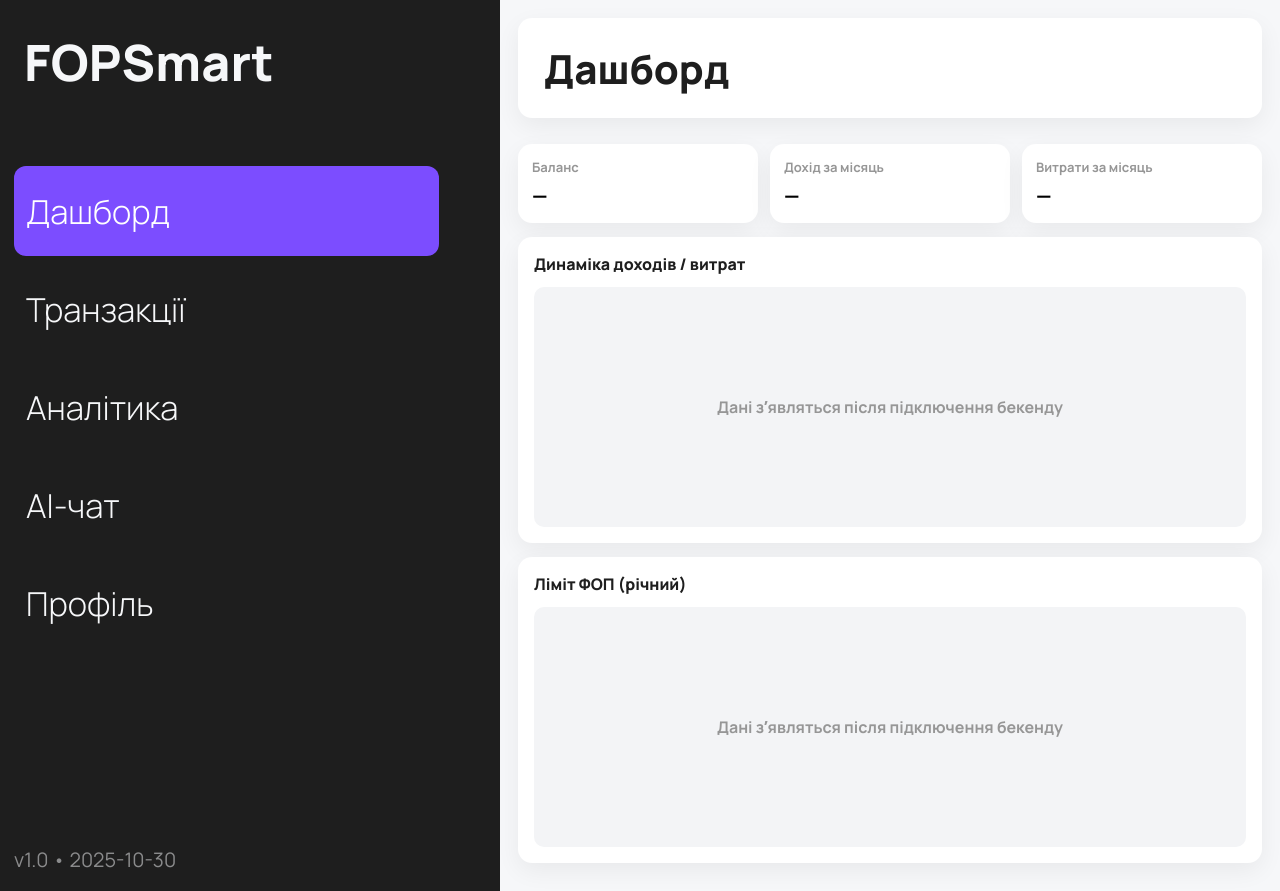
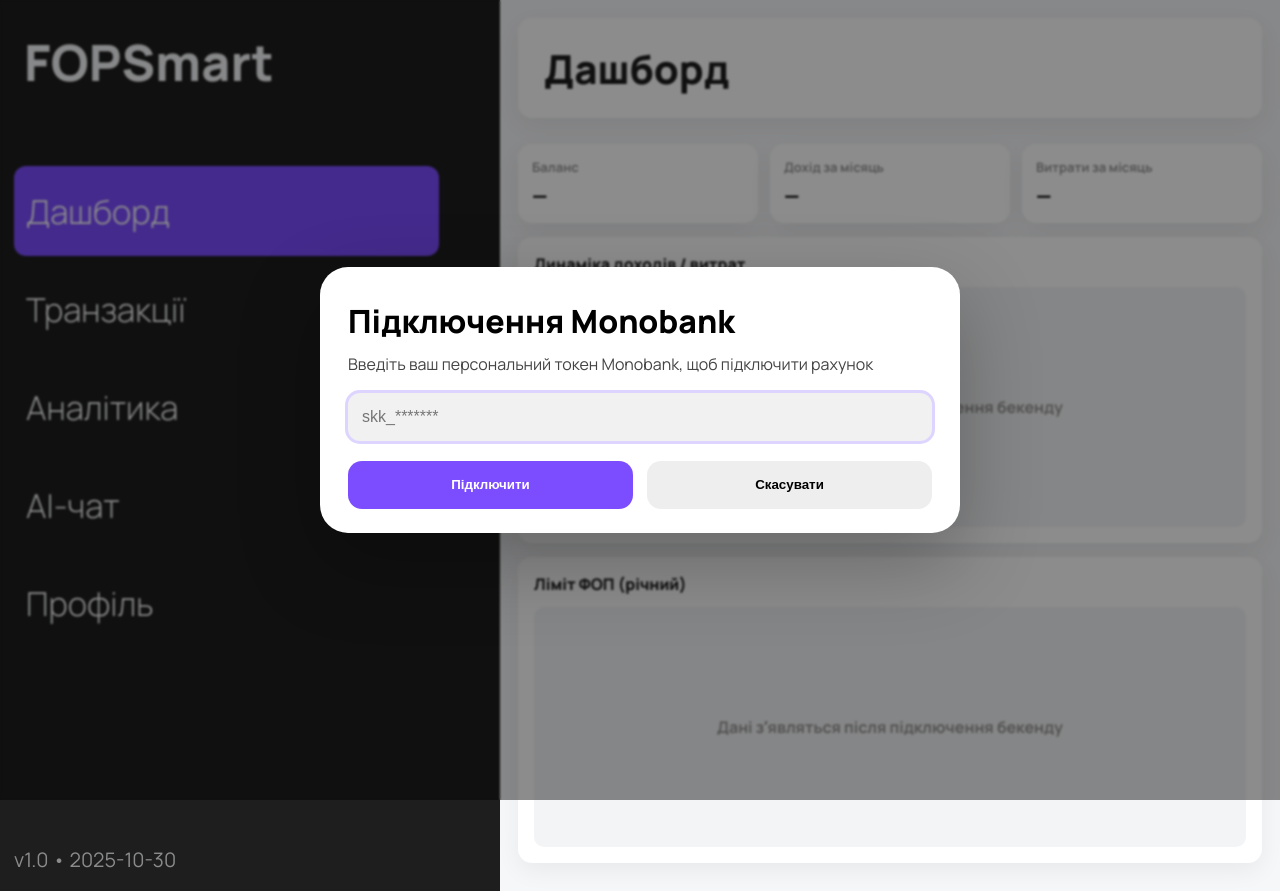
Before and after one commit to AnastasiiaBodnar/FOPsmart-frontend-web, a React (Vite) app: page /dashboard in a window 1280 px wide. Built offline with nearby package versions, Linux system fonts and the light colour scheme.

Commit message:
feat: add modal

```diff
--- a/src/components/AppShell/AppShell.css
+++ b/src/components/AppShell/AppShell.css
@@ -27,3 +27,11 @@
 }
 
 .content { padding-top: 12px; display: grid; gap: 14px; }
+
+.app--gated {
+    overflow: hidden;
+}
+
+.app--gated .main {
+    pointer-events: none;
+}
--- a/src/components/AppShell/AppShell.jsx
+++ b/src/components/AppShell/AppShell.jsx
@@ -1,12 +1,29 @@
+import { useEffect, useState } from "react";
 import Sidebar from "../Sidebar/Sidebar";
+import MonoConnectModal from "../MonoConnectModal/MonoConnectModal";
 import "./AppShell.css";
 
-export default function AppShell({ title, actions, children }) {
+export default function AppShell({ title, actions = null, children }) {
+  const [hasMono, setHasMono] = useState(true);
+  const [checked, setChecked] = useState(false);
+
+  useEffect(() => {
+    const present = !!localStorage.getItem("mono_token"); // тимчасово, до бекенду
+    setHasMono(present);
+    setChecked(true);
+  }, []);
+
+  const onConnected = () => {
+    setHasMono(true);
+  };
+
+  const gated = checked && !hasMono;
+
   return (
-    <div className="app">
+    <div className={`app ${gated ? "app--gated" : ""}`}>
       <Sidebar />
 
-      <main className="main">
+      <main className="main" aria-hidden={gated}>
         <header className="topbar">
           <h1>{title || "Текс"}</h1>
           {actions && <div className="actions">{actions}</div>}
@@ -14,6 +31,8 @@
 
         <div className="content">{children}</div>
       </main>
+
+      {gated && <MonoConnectModal onConnected={onConnected} />}
     </div>
   );
 }
--- /dev/null
+++ b/src/components/MonoConnectModal/MonoConnectModal.css
@@ -0,0 +1,67 @@
+.mono-backdrop{
+  position: fixed; inset: 0;
+  background: rgba(0,0,0,.45);
+  backdrop-filter: blur(1px);
+  z-index: 50;
+}
+
+.mono-modal{
+  position: fixed; inset: 0;
+  display: grid; place-items: center;
+  padding: 24px;
+  z-index: 60;
+}
+
+.mono-card{
+  background: #fff;
+  border-radius: 28px;
+  width: min(640px, 92vw);
+  padding: 28px 28px 24px;
+  box-shadow: 0 30px 80px rgba(0,0,0,.25);
+}
+
+.mono-card h2{
+  font-size: 32px;
+  font-weight: 800;
+  margin: 4px 0 10px;
+}
+
+.mono-sub{
+  margin: 0 0 16px;
+  color: #444;
+  line-height: 1.45;
+}
+
+.mono-form{ display: grid; gap: 14px; }
+
+.mono-input{
+  width: 100%;
+  height: 48px;
+  border-radius: 12px;
+  border: 0;
+  background: #f1f1f1;
+  padding: 0 14px;
+  font-size: 16px;
+  outline: none;
+}
+.mono-input:focus{ box-shadow: 0 0 0 3px rgba(120, 86, 255, .25); }
+
+.mono-error{ color: #c0392b; font-size: 14px; }
+
+.mono-actions{
+  display: grid;
+  grid-template-columns: 1fr 1fr;
+  gap: 14px;
+  margin-top: 6px;
+}
+
+.mono-btn{
+  height: 48px;
+  border-radius: 14px;
+  border: 0;
+  background: #eee;
+  font-weight: 700;
+  cursor: pointer;
+}
+.mono-btn--primary{ background: var(--accent-primary); color: #fff; }
+.mono-btn:disabled{ opacity: .7; cursor: default; }
--- /dev/null
+++ b/src/components/MonoConnectModal/MonoConnectModal.jsx
@@ -0,0 +1,60 @@
+import { useState } from "react";
+import "./MonoConnectModal.css";
+
+export default function MonoConnectModal({ onConnected }) {
+  const [token, setToken] = useState("");
+  const [loading, setLoading] = useState(false);
+  const [error, setError] = useState("");
+
+  const submit = async (e) => {
+    e.preventDefault();
+    setError("");
+
+
+    setLoading(true);
+    try {
+      // тимчасово — зберігаємо локально, щоб модалка не з’являлась знову
+      localStorage.setItem("mono_token", token);
+
+      onConnected?.();
+    } catch (e) {
+      setError("Не вдалося підключити. Спробуйте ще раз.");
+    } finally {
+      setLoading(false);
+    }
+  };
+
+return (
+  <>
+    <div className="mono-backdrop" />
+    <div className="mono-modal" role="dialog" aria-modal="true" aria-labelledby="mono-title">
+      <div className="mono-card">
+        <h2 id="mono-title">Підключення Monobank</h2>
+        <p className="mono-sub">
+          Введіть ваш персональний токен Monobank, щоб підключити рахунок
+        </p>
+
+        <form onSubmit={submit} className="mono-form">
+          <input
+            className="mono-input"
+            placeholder="skk_*******"
+            value={token}
+            onChange={(e) => setToken(e.target.value.trim())}
+            autoFocus
+          />
+
+          {error && <div className="mono-error">{error}</div>}
+
+          <div className="mono-actions">
+            <button type="submit" className="mono-btn mono-btn--primary" disabled={loading}>
+              {loading ? "Підключаю..." : "Підключити"}
+            </button>
+            <button type="button" className="mono-btn">Скасувати</button>
+          </div>
+        </form>
+      </div>
+    </div>
+  </>
+);
+
+}
```
